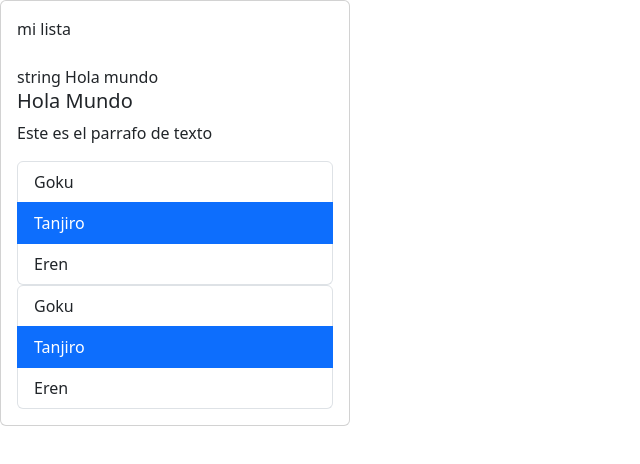
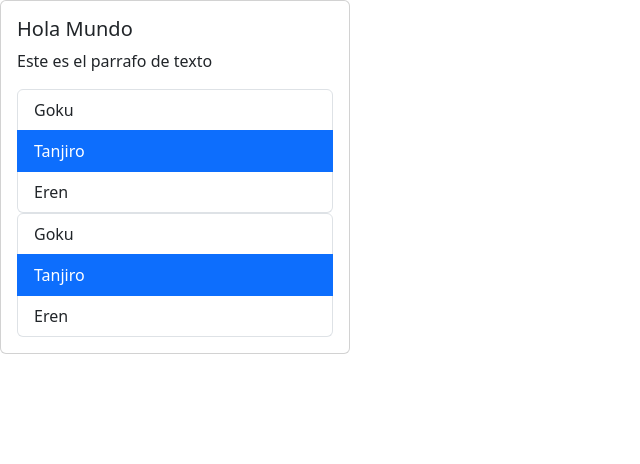
Before and after one commit to Isaac-Torres-dev/React-App, a React (Vite) app: page / in a window 1280 px wide. Shown: the top 464 px of the page, without its empty margins (0-640 px from the left). Built offline with nearby package versions, Linux system fonts and the light colour scheme.

Commit message:
VIDEO Renderizado condicional
AQUI NOS QUEDAMOS

```diff
--- a/src/App.tsx
+++ b/src/App.tsx
@@ -15,16 +15,7 @@ function App() {
 
   return (
     <Card>
-      {/* {"" && "string vacio"} //short circuit operator
-      {undefined && "indefinido"}
-      {null && "nulo"}
-      {false && "falso"}
-      {0 && "Cero"} debemos evitar evaluar con cero*/}
-      {list.length && "mi lista "}
-      <br />
-      {list2.length !== 0 && "mi lista 2"} {/* evitar hacer esto */}
-      <br />
-      {"Hola mundo" && "string Hola mundo"}
+
       <CardBody title="Hola Mundo" text="Este es el parrafo de texto" />
       <List data={list} onSelect={handleSelect} />
       <List data={list} onSelect={handleSelect2} />
```
